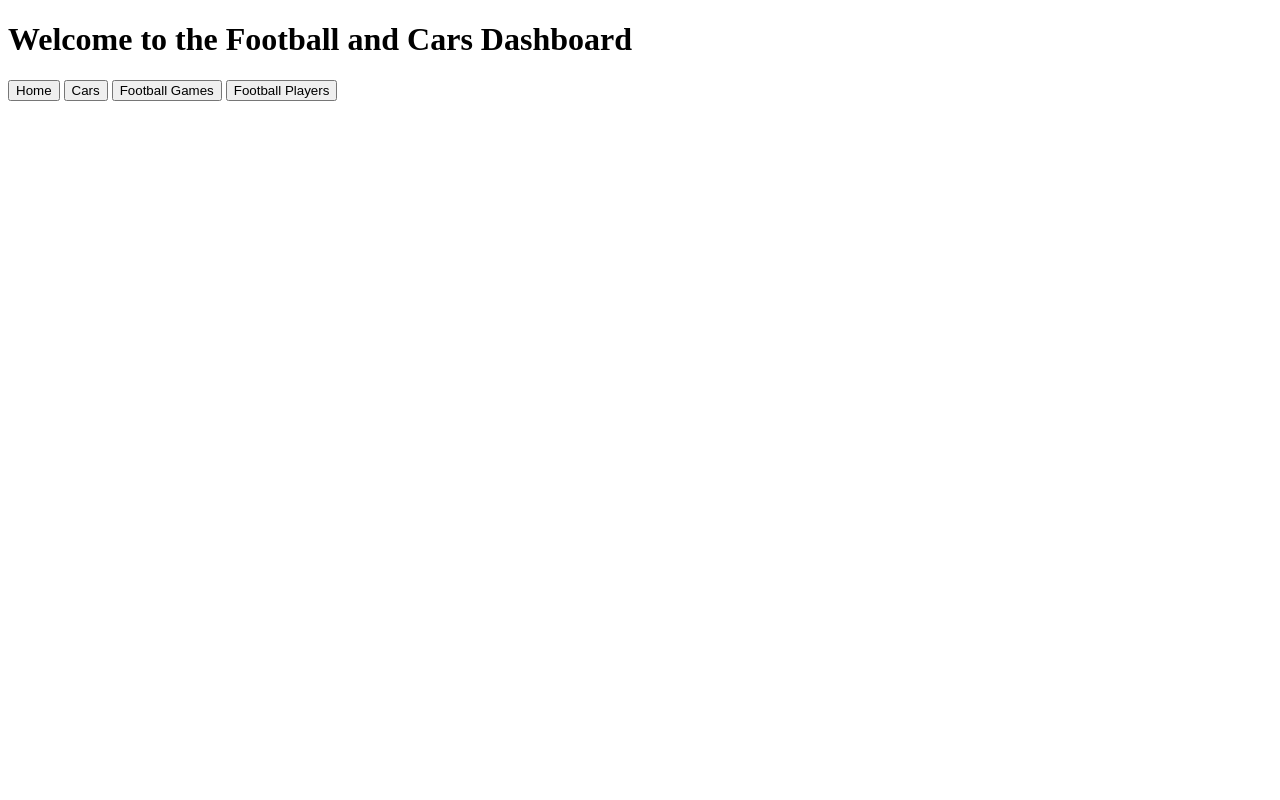
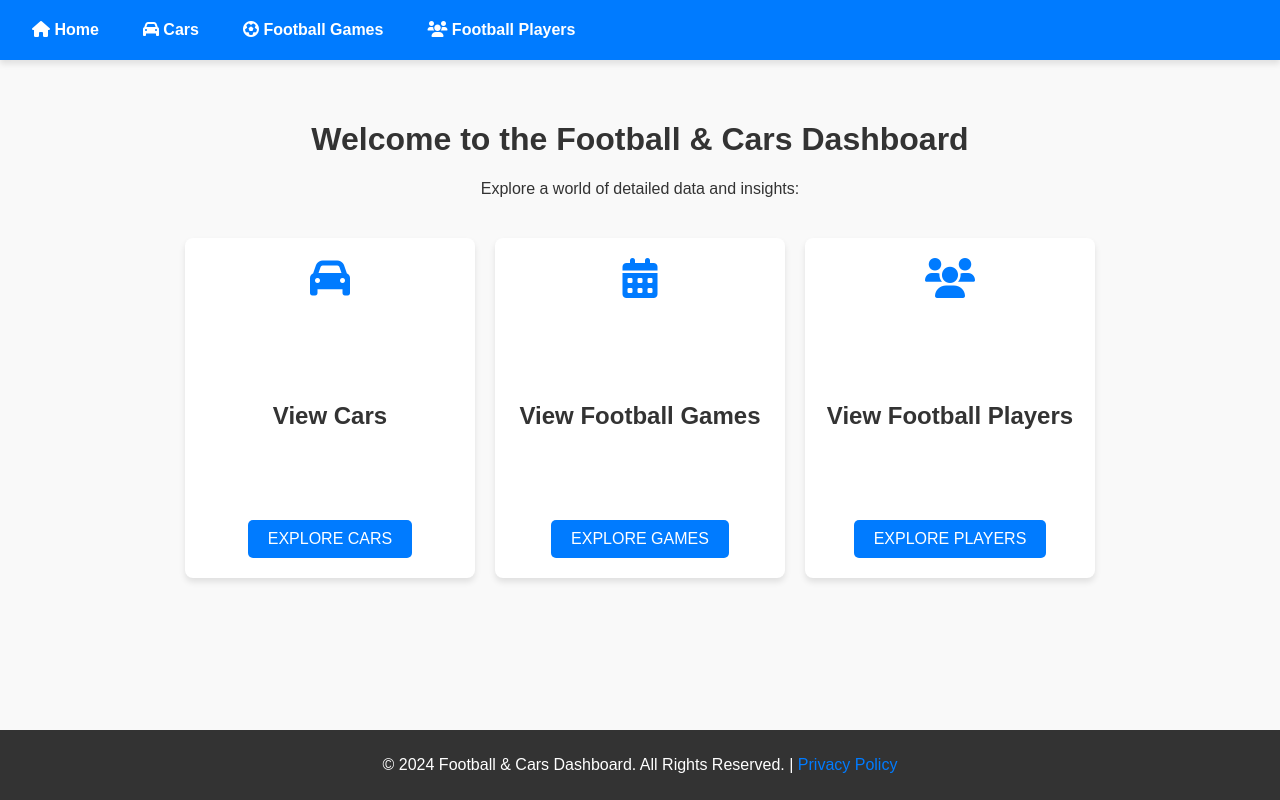
Before and after one commit to YsK-dev/Data-software-development, a Django app: page / in a window 1280 px wide. Run offline with Django 5.2, Linux system fonts and the light colour scheme.

Commit message:
main updates for UI

```diff
--- a/soft_eng/mainapp/templates/home.html
+++ b/soft_eng/mainapp/templates/home.html
@@ -1,15 +1,118 @@
-<!DOCTYPE html>
-<html>
-<head>
-    <title>Home - Football and Cars Dashboard</title>
-</head>
-<body>
-    <h1>Welcome to the Football and Cars Dashboard</h1>
-    <div>
-        <button onclick="window.location.href=''">Home</button>
-        <button onclick="window.location.href='/cars/'">Cars</button>
-        <button onclick="window.location.href='/football_games/'">Football Games</button>
-        <button onclick="window.location.href='/football_players/'">Football Players</button>
+{% extends 'layout.html' %}
+
+{% block title %}Home - Football and Cars Dashboard{% endblock %}
+
+{% block content %}
+<div class="home-container">
+    <h1>Welcome to the Football & Cars Dashboard</h1>
+    <p>Explore a world of detailed data and insights:</p>
+
+    <div class="home-links">
+        <div class="home-link">
+            <a href="{% url 'car_list' %}" class="card">
+                <i class="fas fa-car card-icon"></i>
+                <h2>View Cars</h2>
+                <button class="btn">Explore Cars</button>
+            </a>
+        </div>
+
+        <div class="home-link">
+            <a href="{% url 'football_game_list' %}" class="card">
+                <i class="fas fa-calendar-alt card-icon"></i>
+                <h2>View Football Games</h2>
+                <button class="btn">Explore Games</button>
+            </a>
+        </div>
+
+        <div class="home-link">
+            <a href="{% url 'football_player_list' %}" class="card">
+                <i class="fas fa-users card-icon"></i>
+                <h2>View Football Players</h2>
+                <button class="btn">Explore Players</button>
+            </a>
+        </div>
     </div>
-</body>
-</html>
+</div>
+
+<style>
+    .home-container {
+        text-align: center;
+        padding: 20px;
+    }
+
+    .home-links {
+        display: flex;
+        gap: 20px;
+        margin-top: 30px;
+        overflow-x: auto;
+        padding: 10px;
+        white-space: nowrap;
+    }
+
+    .home-link {
+        display: inline-flex;
+    }
+
+    .card {
+        text-decoration: none;
+        color: #333;
+        background: #fff;
+        padding: 20px;
+        border-radius: 8px;
+        box-shadow: 0 4px 6px rgba(0, 0, 0, 0.1);
+        transition: transform 0.3s ease, box-shadow 0.3s ease;
+        text-align: center;
+        width: 250px;
+        height: 300px;
+        display: flex;
+        flex-direction: column;
+        align-items: center;
+        justify-content: space-between;
+    }
+
+    .card:hover {
+        transform: translateY(-5px);
+        box-shadow: 0 6px 10px rgba(0, 0, 0, 0.15);
+    }
+
+    .card-icon {
+        font-size: 40px;
+        color: #007bff;
+        margin-bottom: 15px;
+    }
+
+    .card h2 {
+        font-size: 1.5em;
+        margin: 10px 0;
+    }
+
+    .btn {
+        display: inline-block;
+        background-color: #007bff;
+        color: #fff;
+        font-size: 1em;
+        padding: 10px 20px;
+        border: none;
+        border-radius: 5px;
+        text-transform: uppercase;
+        cursor: pointer;
+        transition: background-color 0.3s ease, transform 0.3s ease;
+    }
+
+    .btn:hover {
+        background-color: #0056b3;
+        transform: translateY(-2px);
+    }
+
+    .btn:active {
+        transform: translateY(0);
+    }
+
+    @media (max-width: 768px) {
+        .card {
+            width: 200px;
+            height: 280px;
+        }
+    }
+</style>
+{% endblock %}
--- a/soft_eng/mainapp/templates/layout.html
+++ b/soft_eng/mainapp/templates/layout.html
@@ -6,30 +6,35 @@
     <title>{% block title %}Dashboard{% endblock %}</title>
     <link rel="stylesheet" href="https://cdnjs.cloudflare.com/ajax/libs/font-awesome/6.0.0-beta3/css/all.min.css">
     <style>
-        /* Global Styles */
         body {
             font-family: 'Arial', sans-serif;
             margin: 0;
             padding: 0;
             background-color: #f9f9f9;
             color: #333;
+            display: flex;
+            flex-direction: column;
+            min-height: 100vh;
         }
 
         .content {
             padding: 20px;
             max-width: 1200px;
             margin: auto;
+            flex: 1;
         }
 
-        /* Navbar Styles */
         nav {
             background-color: #007bff;
+            height: 60px;
             color: white;
-            padding: 10px 20px;
+            padding: 0 20px;
             box-shadow: 0 4px 6px rgba(0, 0, 0, 0.1);
             position: sticky;
             top: 0;
             z-index: 1000;
+            display: flex;
+            align-items: center;
         }
 
         nav ul {
```
Also changed, not shown: other parts of soft_eng/mainapp/templates/layout.html (+38 -4 lines).
